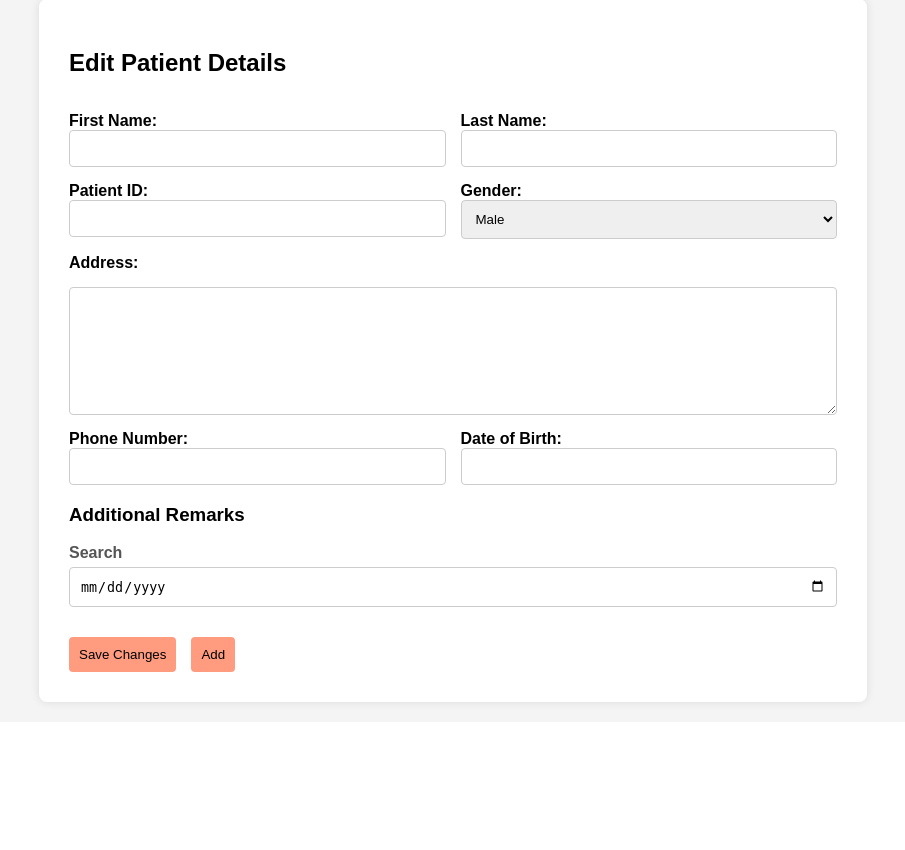
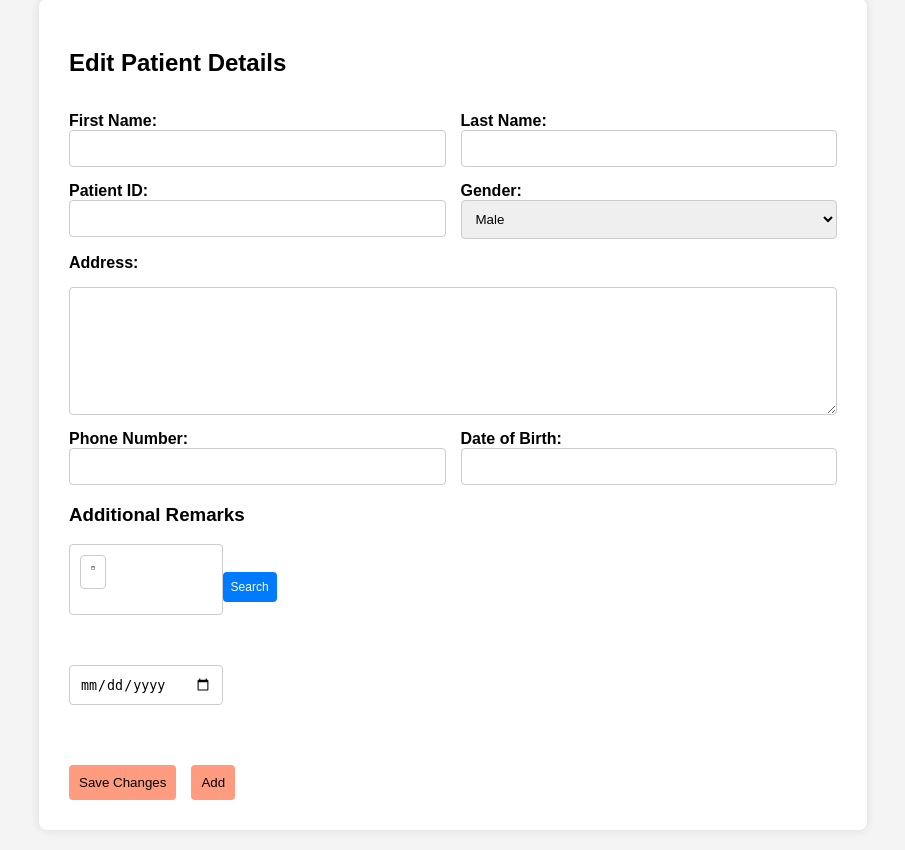
Before and after one commit to aneenaansar/dishaback, a Django app: template dashboard/templates/dashboard/patient_edit.html in a window 1280 px wide. Shown: the part 175-1025 px from the top of the page, without its empty margins (187-1092 px from the left). Before the commit the page ends 884 px from the top, so only its background shows below. Run offline with Django 4.2, Linux system fonts and the light colour scheme; the template is opened without the code that fills it, so the values that code supplies are empty.

Commit message:
updated templates

```diff
--- a/dashboard/forms.py
+++ b/dashboard/forms.py
@@ -26,7 +26,7 @@ class RemarkForm(forms.ModelForm):
 
 class PatientEditForm(forms.ModelForm):
     class Meta:
-        model = Remark
+        model = Patient
         fields = '__all__'
 
 
--- a/dashboard/templates/dashboard/patient_edit.html
+++ b/dashboard/templates/dashboard/patient_edit.html
@@ -108,7 +108,7 @@
         margin-bottom: 15px;
     }
     .search-field {
-        width: 100%;
+        width: 20%;
         padding: 10px;
         box-sizing: border-box;
         border: 1px solid #ccc;
@@ -147,6 +147,40 @@
     .pagination .disabled {
         color: #ddd;
         pointer-events: none;
+    }
+    .patient-actions {
+        display: flex;
+        align-items: center;
+        margin-bottom: 20px;
+    }
+
+    .search-form {
+        display: flex;
+        gap: 10px;
+    }
+
+    .search-field input {
+        {% comment %} width: 20%; {% endcomment %}
+        padding: 8px;
+        box-sizing: border-box;
+        border: 1px solid #ccc;
+        border-radius: 4px;
+        font-size: 12px;
+    }
+
+    .add-details-btn {
+        padding: 8px;
+        background-color: #007bff;
+        color: white;
+        border: none;
+        border-radius: 4px;
+        cursor: pointer;
+        transition: background-color 0.3s;
+        font-size: 12px;
+    }
+
+    .add-details-btn:hover {
+        background-color: #0056b3;
     }
 </style>
 <div class="patient-details">
@@ -215,19 +249,28 @@
         </div> {% endcomment %}
 
         <h3>Additional Remarks</h3>
-        <label for="dateSearch" class="search-label">Search</label>
+        <div class="patient-actions">
+            <form method="get" action="{% url 'dashboard:patient' %}" class="search-form">
+                <div class="search-field">
+                    <input type="date" id="dateSearch" class="search-field" placeholder="Search by Date">
+                </div>
+                <button type="submit" class="add-details-btn">Search</button>
+            </form>
+
+        </div>
 
         <!-- Style the search field -->
         <input type="date" id="dateSearch" class="search-field" placeholder="Search by Date">
         {% for remark in remarks %}
             <div class="date-remarks-group">
+                <h3>Appointment: {{ forloop.counter }}</h3>
                 <div>
                     <label for="date_{{ remark.id }}">Date:</label>
                     <input type="date" id="date_{{ remark.id }}" name="date_{{ remark.id }}" value="{% if remark.date %}{{ remark.date|date:'Y-m-d' }}{% endif %}">
                 </div>
                 <div>
                     <label for="remarks_{{ remark.id }}">Remarks:</label>
-                    <textarea id="remarks_{{ remark.id }}" name="remarks_{{ remark.id }}" rows="5">{{ remark.remarks }}</textarea>
+                    <textarea id="remarks_{{ remark.id }}" name="remarks_{{ remark.id }}" rows="10">{{ remark.remarks }}</textarea>
                 </div>
             </div>
         {% endfor %}
```
